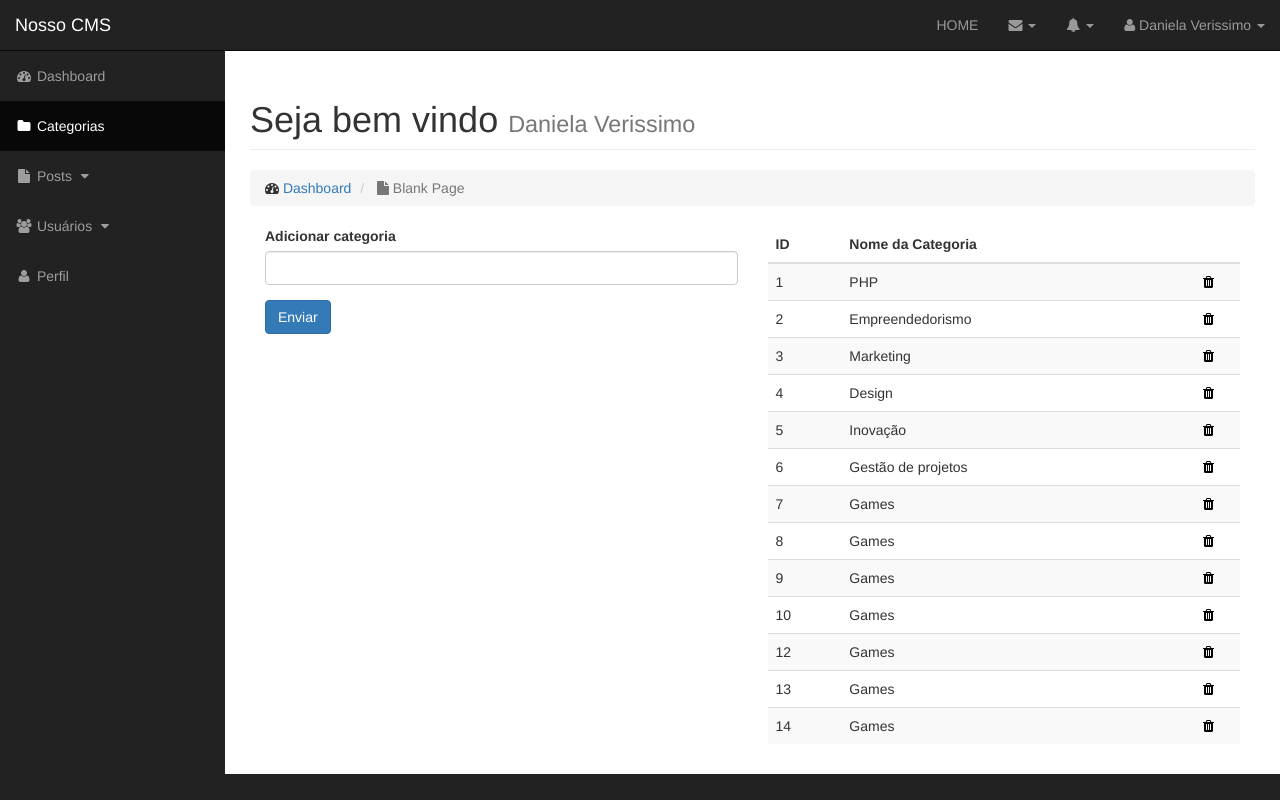
After one commit to danivgonz/cms2TINR, a PHP site: page /admin/categorias.php in a window 1280 px wide. The commit adds this page. Run offline with PHP 8.4, Linux system fonts and the light colour scheme; data comes from the database, SQL or seed files in the repository; both versions use the stored data as it was after the commit; grey boxes labelled with a size stand in for pictures from a placeholder-image service; some libraries are stand-ins or nearby versions.

Commit message:
Aula 15/04

```diff
--- /dev/null
+++ b/admin/categorias.php
@@ -0,0 +1,111 @@
+<?php include "../includes/db.php"; ?>
+<?php include "includes/header.php"; ?>
+<?php ob_start(); ?>
+
+    <div id="wrapper">
+        <!-- Navigation -->
+ <?php include "includes/navigation.php"; ?>
+        <div id="page-wrapper">
+
+            <div class="container-fluid">
+
+                <!-- Page Heading -->
+                <div class="row">
+                    <div class="col-lg-12">
+                        <h1 class="page-header">
+                            Seja bem vindo
+                            <small>Daniela Verissimo</small>
+                        </h1>
+                        <ol class="breadcrumb">
+                            <li>
+                                <i class="fa fa-dashboard"></i>  <a href="index.html">Dashboard</a>
+                            </li>
+                            <li class="active">
+                                <i class="fa fa-file"></i> Blank Page
+                            </li>
+                        </ol>
+
+                        <div class="col-sm-6">
+
+                          <?php
+                            if (isset($_POST['enviar'])) {
+                              $cat_nome = $_POST['cat_nome'];
+
+                              if ($cat_nome != null) {
+                                $query = "INSERT INTO categoria(cat_nome) VALUE ('$cat_nome')";
+                                $resultado = mysqli_query($connection, $query);
+
+                                if (!$resultado) {
+                                  echo "Não deu certo a inclusão!";
+                                } else {
+                                  echo "Categoria adicionada com sucesso!";
+                                }
+                              }else {
+                                echo "O campo deve estar preenchido!";
+                              }
+
+                            }
+
+
+                            if (isset($_GET['delete'])) {
+                              $apaga_cat_id = $_GET['delete'];
+                              $delete = "DELETE FROM categoria WHERE cat_id = $apaga_cat_id";
+                              $resultado = mysqli_query($connection, $delete);
+                              header("Location: categorias.php");
+                            }
+
+                           ?>
+
+                          <form action="categorias.php" method="post" class="">
+                            <div class="form-group">
+                              <label for="">Adicionar categoria</label>
+                              <input type="text" class="form-control" name="cat_nome">
+                            </div>
+
+                            <div class="form-group">
+                              <input type="submit" class="btn btn-primary" name="enviar" value="Enviar">
+                            </div>
+                          </form>
+
+                        </div>
+
+                        <div class="col-sm-6">
+                          <table class="table table-striped">
+                            <thead class="thead-light">
+                              <tr>
+                                <th>ID</th>
+                                <th>Nome da Categoria</th>
+                                <th></th>
+                              </tr>
+                            </thead>
+                            <tbody>
+                              <?php
+                              $query = "SELECT * FROM categoria";
+                              $todas_categorias = mysqli_query($connection, $query);
+
+                              while ($row = mysqli_fetch_assoc($todas_categorias)) {
+                                $cat_id = $row['cat_id'];
+                                $cat_nome = $row['cat_nome'];
+
+                               ?>
+
+                              <tr>
+                                <td><?php echo $cat_id; ?></td>
+                                <td><?php echo $cat_nome; ?></td>
+                                <td align="center"><a href="categorias.php?delete=<?php echo $cat_id; ?>" style="color: #000000;"><i class="fa fa-trash"></i></a></td>
+                              </tr>
+
+                            <?php } ?>
+                            </tbody>
+                          </table>
+                        </div>
+                    </div>
+                </div>
+                <!-- /.row -->
+            </div>
+            <!-- /.container-fluid -->
+
+        </div>
+        <!-- /#page-wrapper -->
+
+  <?php include "includes/footer.php"; ?>
--- a/admin/includes/navigation.php
+++ b/admin/includes/navigation.php
@@ -7,7 +7,7 @@
             <span class="icon-bar"></span>
             <span class="icon-bar"></span>
         </button>
-        <a class="navbar-brand" href="index.html">SB Admin</a>
+        <a class="navbar-brand" href="../index.php">Nosso CMS</a>
     </div>
     <!-- Top Menu Items -->
     <ul class="nav navbar-right top-nav">
@@ -25,7 +25,7 @@
                             </span>
                             <div class="media-body">
                                 <h5 class="media-heading">
-                                    <strong>John Smith</strong>
+                                    <strong> Daniela Verissimo</strong>
                                 </h5>
                                 <p class="small text-muted"><i class="fa fa-clock-o"></i> Yesterday at 4:32 PM</p>
                                 <p>Lorem ipsum dolor sit amet, consectetur...</p>
@@ -41,7 +41,7 @@
                             </span>
                             <div class="media-body">
                                 <h5 class="media-heading">
-                                    <strong>John Smith</strong>
+                                    <strong> Daniela Verissimo</strong>
                                 </h5>
                                 <p class="small text-muted"><i class="fa fa-clock-o"></i> Yesterday at 4:32 PM</p>
                                 <p>Lorem ipsum dolor sit amet, consectetur...</p>
@@ -57,7 +57,7 @@
                             </span>
                             <div class="media-body">
                                 <h5 class="media-heading">
-                                    <strong>John Smith</strong>
+                                    <strong> Daniela Verissimo</strong>
                                 </h5>
                                 <p class="small text-muted"><i class="fa fa-clock-o"></i> Yesterday at 4:32 PM</p>
                                 <p>Lorem ipsum dolor sit amet, consectetur...</p>
@@ -98,7 +98,7 @@
             </ul>
         </li>
         <li class="dropdown">
-            <a href="#" class="dropdown-toggle" data-toggle="dropdown"><i class="fa fa-user"></i> John Smith <b class="caret"></b></a>
+            <a href="#" class="dropdown-toggle" data-toggle="dropdown"><i class="fa fa-user"></i> Daniela Verissimo <b class="caret"></b></a>
             <ul class="dropdown-menu">
                 <li>
                     <a href="#"><i class="fa fa-fw fa-user"></i> Profile</a>
@@ -122,37 +122,33 @@
             <li>
                 <a href="index.html"><i class="fa fa-fw fa-dashboard"></i> Dashboard</a>
             </li>
-            <li>
-                <a href="charts.html"><i class="fa fa-fw fa-bar-chart-o"></i> Charts</a>
+            <li class="active">
+                <a href="categorias.php"><i class="fa fa-fw fa-folder"></i> Categorias</a>
             </li>
             <li>
-                <a href="tables.html"><i class="fa fa-fw fa-table"></i> Tables</a>
-            </li>
-            <li>
-                <a href="forms.html"><i class="fa fa-fw fa-edit"></i> Forms</a>
-            </li>
-            <li>
-                <a href="bootstrap-elements.html"><i class="fa fa-fw fa-desktop"></i> Bootstrap Elements</a>
-            </li>
-            <li>
-                <a href="bootstrap-grid.html"><i class="fa fa-fw fa-wrench"></i> Bootstrap Grid</a>
-            </li>
-            <li>
-                <a href="javascript:;" data-toggle="collapse" data-target="#demo"><i class="fa fa-fw fa-arrows-v"></i> Dropdown <i class="fa fa-fw fa-caret-down"></i></a>
-                <ul id="demo" class="collapse">
+                <a href="javascript:;" data-toggle="collapse" data-target="#posts"><i class="fa fa-fw fa-file"></i> Posts <i class="fa fa-fw fa-caret-down"></i></a>
+                <ul id="posts" class="collapse">
                     <li>
-                        <a href="#">Dropdown Item</a>
+                        <a href="#">Adicionar post</a>
                     </li>
                     <li>
-                        <a href="#">Dropdown Item</a>
+                        <a href="#">Ver todos os posts</a>
                     </li>
                 </ul>
             </li>
-            <li class="active">
-                <a href="blank-page.html"><i class="fa fa-fw fa-file"></i> Blank Page</a>
+            <li>
+                <a href="javascript:;" data-toggle="collapse" data-target="#user"><i class="fa fa-fw fa-users"></i> Usuários <i class="fa fa-fw fa-caret-down"></i></a>
+                <ul id="user" class="collapse">
+                    <li>
+                        <a href="#">Adicionar usuários</a>
+                    </li>
+                    <li>
+                        <a href="#">Ver todos os usuários</a>
+                    </li>
+                </ul>
             </li>
             <li>
-                <a href="index-rtl.html"><i class="fa fa-fw fa-dashboard"></i> RTL Dashboard</a>
+                <a href="index-rtl.html"><i class="fa fa-fw fa-user"></i> Perfil</a>
             </li>
         </ul>
     </div>
```
Also changed, not shown: bd/cms15-04.sql (added, +115 -0 lines), images/empreendedorismo.jpg (added), images/marketing.jpg (added), images/php.jpg (added).
